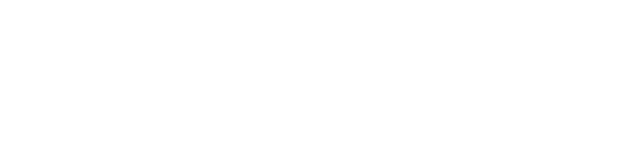
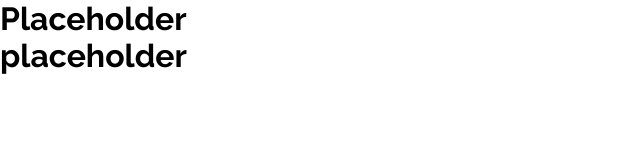
Before and after one commit to Gawdlie/Admin-Dashboard, a plain HTML site: page index.html in a window 1280 px wide. Shown: the whole page, without its empty margins (0-640 px from the left). Drawn offline with Linux system fonts and the light colour scheme.

Commit message:
Link custom font from Google Fonts in html file

```diff
--- a/index.html
+++ b/index.html
@@ -5,10 +5,18 @@
     <meta name="viewport" content="width=device-width, initial-scale=1.0">
     <title>Madison Dashboard!</title>
     <link rel="stylesheet" href="styles.css">
+    <link rel="preconnect" href="https://fonts.googleapis.com">
+<link rel="preconnect" href="https://fonts.gstatic.com" crossorigin>
+<link href="https://fonts.googleapis.com/css2?family=Orbitron:wght@400..900&family=Raleway:ital,wght@0,100..900;1,100..900&display=swap" rel="stylesheet">
 </head>
 <body>
-    <div class="full-container">
-        <div></div>
+    <div id="full-container">
+        <div id="sidebar">
+            <h1>Placeholder</h1>
+        </div>
+        <div id="content">
+            <h1>placeholder</h1>
+        </div>
     </div>
 </body>
 </html>
--- a/styles.css
+++ b/styles.css
@@ -1,4 +1,5 @@
 * {
+    font-family: 'Raleway', serif;
     box-sizing: border-box;
     margin: 0;
     padding: 0;
```
